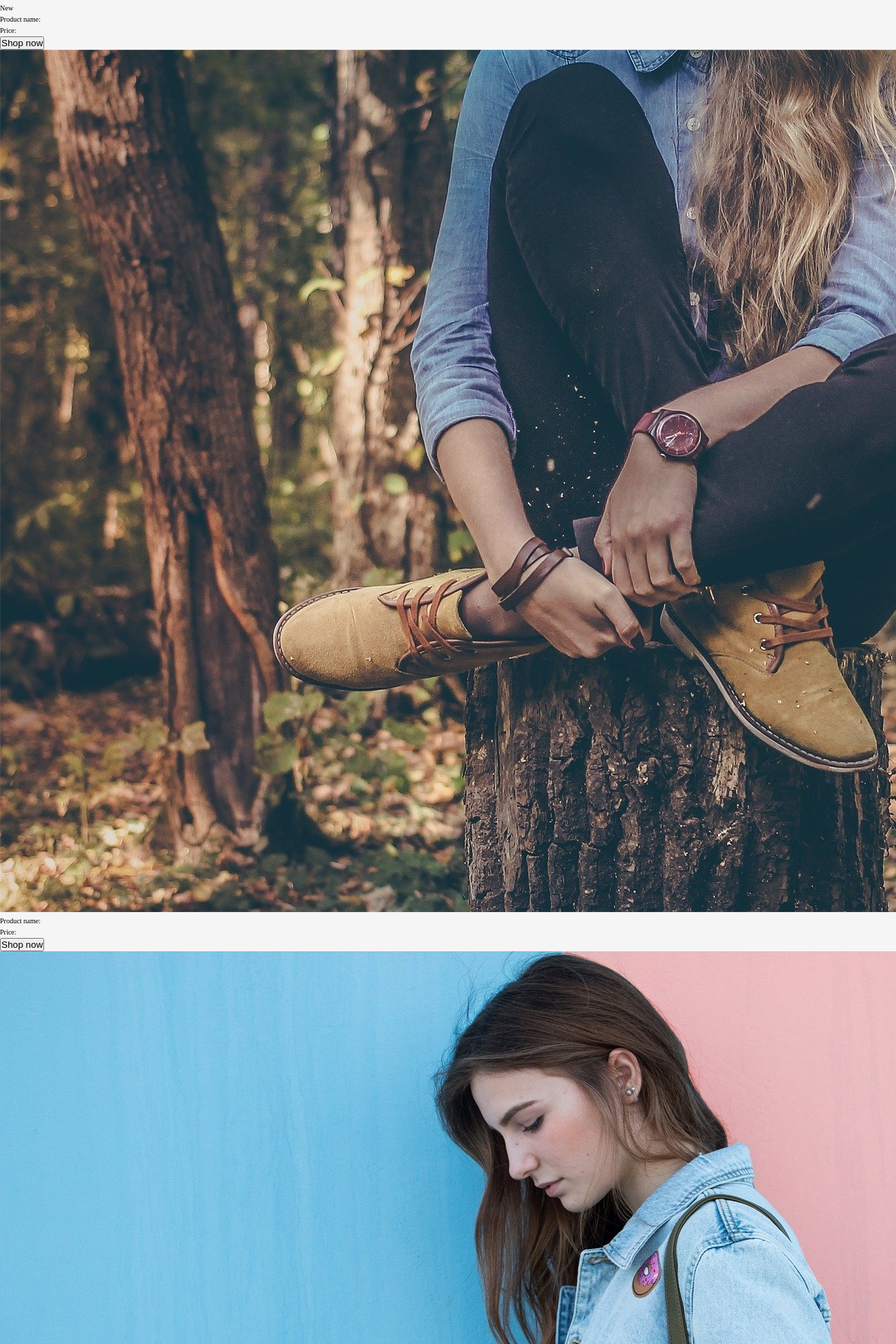
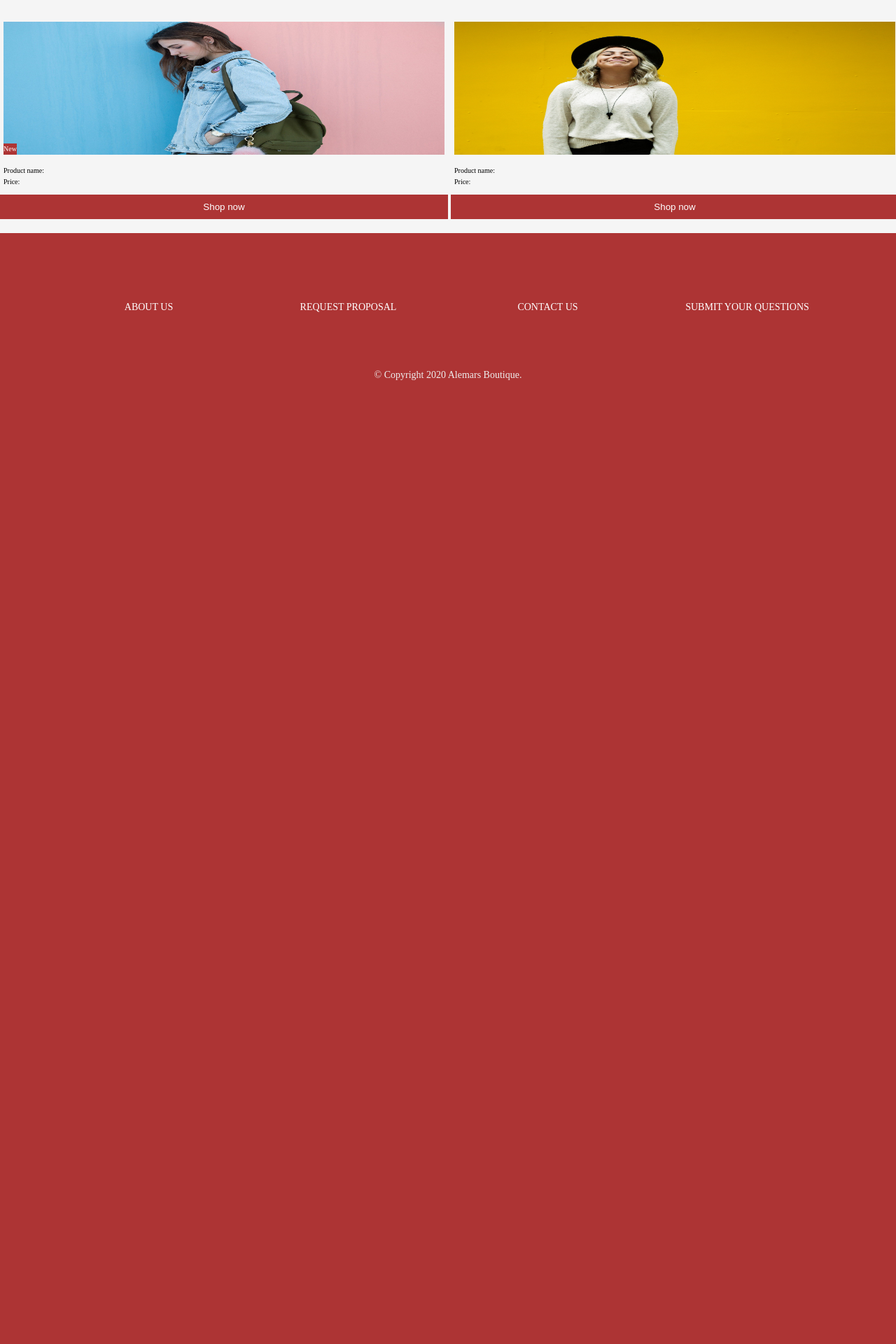
Before and after one commit to devcodece/alemars_one, a Django app: template store/templates/catalog-page.html in a window 1280 px wide. Shown: the part 421-2341 px from the top of the page at 70% size. After the commit the page ends 964 px from the top, so only its background shows below. Run offline with Django 3.2, Linux system fonts and the light colour scheme; the template is opened without the code that fills it, so the values that code supplies are empty.

Commit message:
Eliminacion del archivo catalog-page.scss

```diff
--- a/alemars_one/urls.py
+++ b/alemars_one/urls.py
@@ -15,9 +15,11 @@
 """
 from django.contrib import admin
 from django.urls import path
-from store.views import home
+from store.views import home, catalog_page
+
 
 urlpatterns = [
     path('admin/', admin.site.urls),
     path('', home, name = 'home'),
+    path('catalog-page/', catalog_page, name = 'catalog-page')
 ]
--- a/static/css/style.css
+++ b/static/css/style.css
@@ -375,6 +375,64 @@
   width: 70%;
 }
 
+.catalog {
+  width: 100vw;
+  display: grid;
+  grid-template-columns: repeat(2, min-content);
+  column-gap: 0.4rem;
+}
+
+.catalog__product {
+  margin-bottom: 2rem;
+  width: 50vw;
+  display: grid;
+  margin: 1rem auto;
+  grid-template-rows: 20rem repeat(3, min-content);
+  row-gap: 1rem;
+  overflow: hidden;
+  /*border: lightslategray solid .1rem;*/
+}
+
+.catalog__photo {
+  grid-row: 1/1;
+  grid-column: 1/1;
+  padding: 0.5rem;
+}
+
+.catalog__img {
+  width: 100%;
+  height: 100%;
+}
+
+.catalog__new-tag {
+  grid-row: 1/1;
+  grid-column: 1/1;
+  background: var(--primary-color);
+  display: block;
+  align-self: flex-end;
+  height: min-content;
+  margin-left: 0.5rem;
+  margin-bottom: 0.5rem;
+  width: min-content;
+  color: white;
+}
+
+.catalog__detail {
+  padding: 0 0.5rem 0 0.5rem;
+}
+
+.detail__list {
+  list-style: none;
+}
+
+.btn--shop {
+  padding: 1rem;
+  background: var(--primary-color);
+  color: white;
+  outline: none;
+  border: none;
+}
+
 .navigation-wrapper {
   position: fixed;
   width: 0;
--- a/static/sass/main.scss
+++ b/static/sass/main.scss
@@ -8,5 +8,5 @@
 
 @import 'abstract';
 @import 'footer';
-
+@import 'catalog-page';
 @import 'navigation';
--- a/store/views.py
+++ b/store/views.py
@@ -4,3 +4,7 @@
 
 def home(request):
     return render(request, 'home.html')
+
+
+def catalog_page(request):
+    return render(request, 'catalog-page.html')
```
Also changed, not shown: static/sass/catalog-page.scss (deleted, +0 -58 lines), 1 other file.
